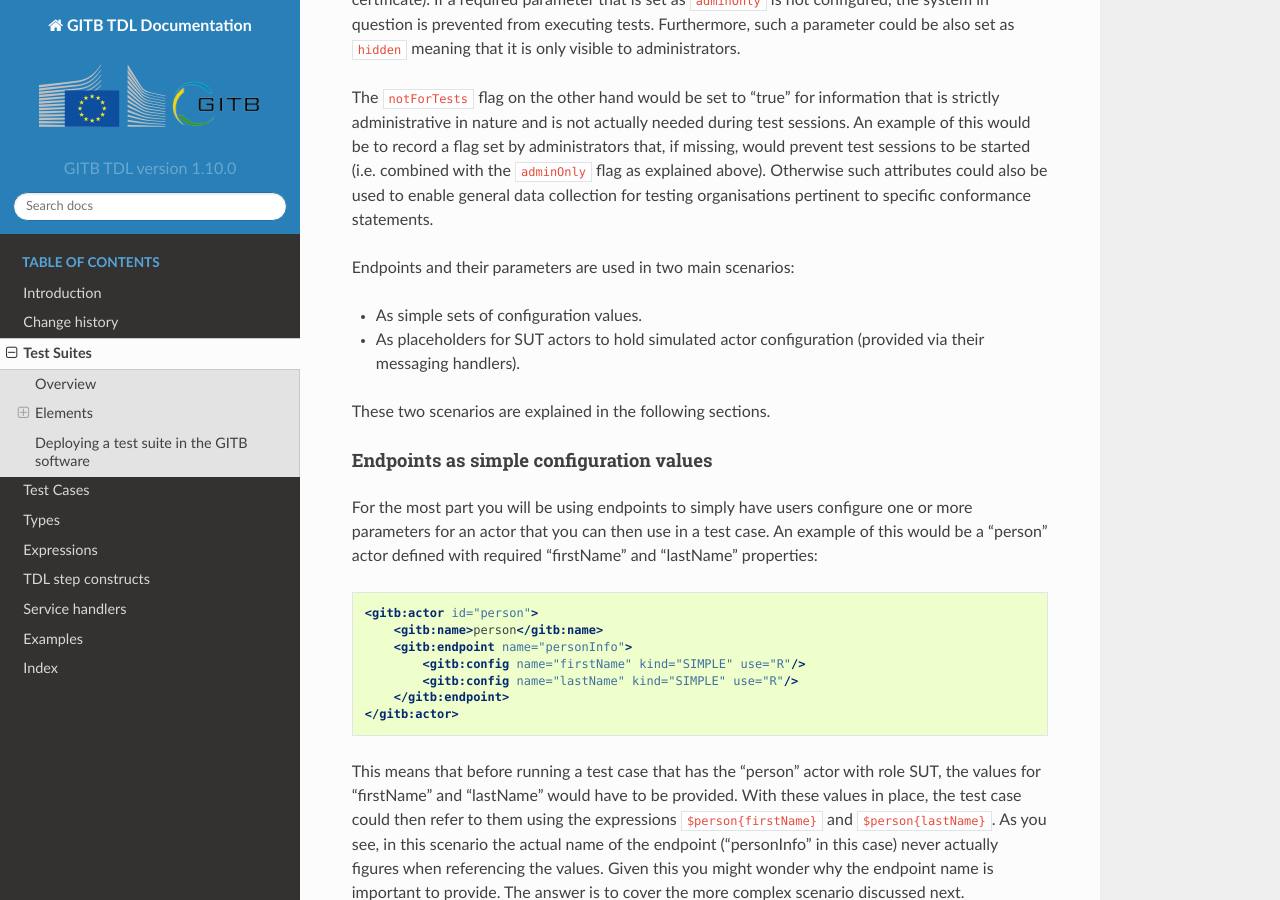
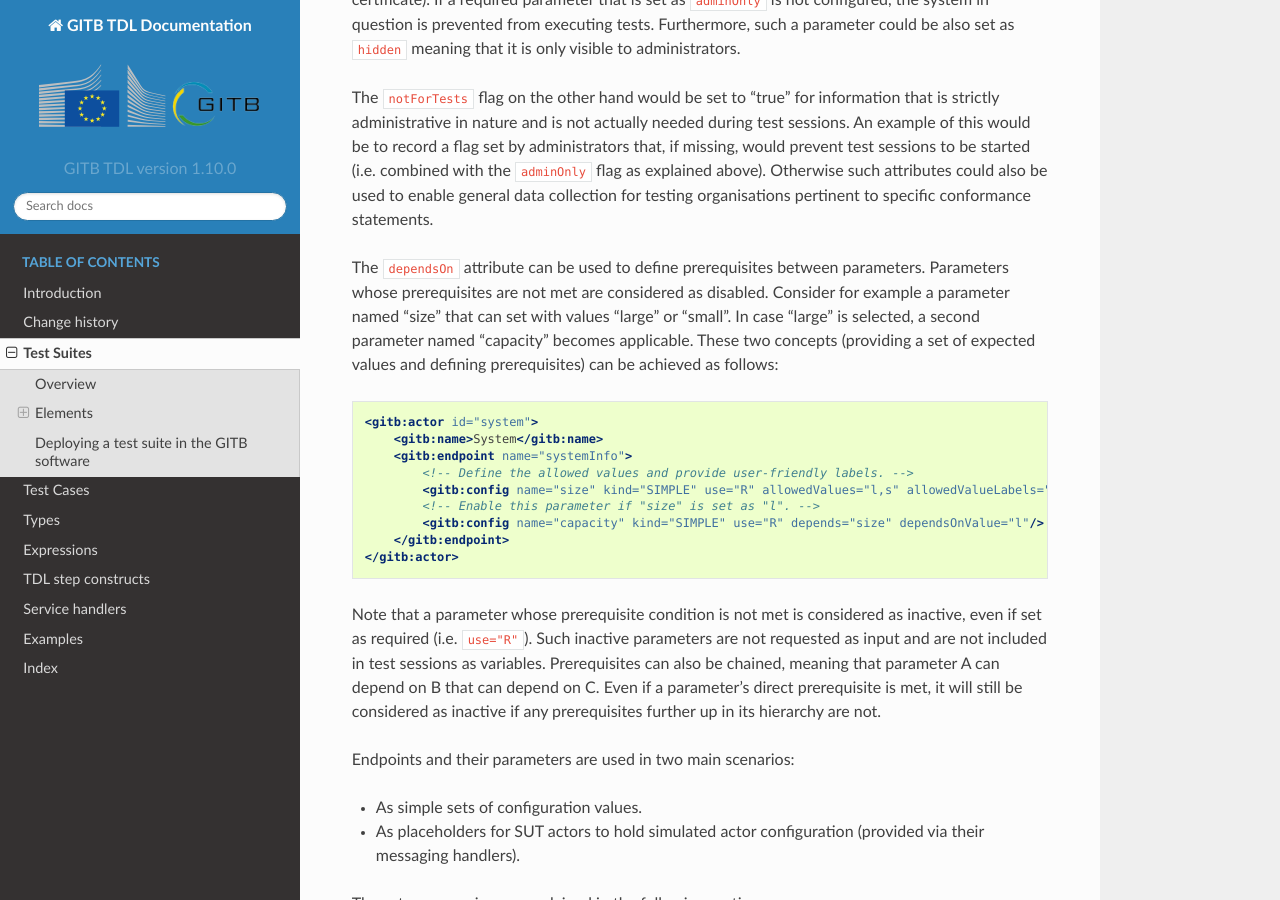
Before and after one commit to ISAITB/docs-tdl, a Sphinx documentation site: the page built from source/testsuite/index.rst, in a window 1280 px wide and 900 px high, scrolled down 4644 px. Built offline with Sphinx 7.4.7 and the Read the Docs theme 2.0.0, drawn with Linux system fonts in a browser that asks for light colours.

Commit message:
[ITB-691, ITB-692] Parameter prerequisites and allowed values.

```diff
--- a/source/changelog/index.rst
+++ b/source/changelog/index.rst
@@ -19,7 +19,9 @@
     :header: "Description", "Type", "Relevant sections"
     :delim: |
 
-    Actors' endpoint parameters can now be defined as hidden to have them visible only to administrators. | GITB TDL | :ref:`test-suite-actors`
+    Actors' endpoint parameters can now be defined as ``hidden`` to have them visible only to administrators. | GITB TDL | :ref:`test-suite-actors`
+    Actors' endpoint parameters now support the definition of allowed values with optional labels (``allowedValues`` and ``allowedValueLabels``). | GITB TDL | :ref:`test-suite-actors`
+    Actors' endpoint parameters now support defining other parameters as prerequisites (``dependsOn`` and ``dependsOnValue``). | GITB TDL | :ref:`test-suite-actors`
     New ``log`` step to add arbitrary information to the test session's log output. | GITB TDL | :ref:`tdl-step-log`
     The ``documentation`` content for test suites, test cases and test steps can now be provided via imported resource. | GITB TDL | :ref:`test-suite-metadata`, :ref:`test-case-metadata`, :ref:`tdl-steps-common-documentation`
     The ID of test suites and test cases is now considered in the GITB software for referencing and matching. | GITB software| :ref:`test-suite`, :ref:`test-case`
--- a/source/testsuite/index.rst
+++ b/source/testsuite/index.rst
@@ -181,6 +181,15 @@
     @desc, no, A description to explain the purpose of this endpoint.
     config, yes, One or more elements to define each of the endpoint's parameters.
 
+.. index:: config (endpoint parameter)
+.. index:: adminOnly
+.. index:: notForTests
+.. index:: hidden
+.. index:: dependsOn
+.. index:: dependsOnValue
+.. index:: allowedValues
+.. index:: allowedValueLabels
+
 The ``config`` elements defining an endpoint's parameters are structured as follows:
 
 .. csv-table::
@@ -195,6 +204,10 @@
     @adminOnly| no| A boolean value (by default "false") indicating whether this parameter can only be edited by administrators.
     @notForTests| no| A boolean value (by default "false") indicating whether this parameter is included as a test session context variable.
     @hidden| no| A boolean value (by default "false") indicating whether this parameter can only be viewed by administrators.
+    @dependsOn| no| A string indicating the name of another parameter within the endpoint that is a prerequisite for the current one.
+    @dependsOnValue| no| In case ``dependsOn`` is defined, this is the value that the prerequisite property should have in order for the current one to be enabled.
+    @allowedValues| no| A comma-separated list of values that are allowed for this parameter.
+    @allowedValueLabels| no| In case ``allowedValues`` is defined, this is a comma-separated list of labels for the provided values (their number must match the values). If not provided, the values themselves are used as labels.
 
 In terms of the ``kind`` attribute, the values "SIMPLE" and "SECRET" both represent text values. The difference is that ones
 defined as "SECRET" are never presented to users nor are they ever transferred to client software. The two attributes ``adminOnly``
@@ -212,6 +225,28 @@
 missing, would prevent test sessions to be started (i.e. combined with the ``adminOnly`` flag as explained above).
 Otherwise such attributes could also be used to enable general data collection for testing organisations pertinent
 to specific conformance statements.
+
+The ``dependsOn`` attribute can be used to define prerequisites between parameters. Parameters whose prerequisites are not met are
+considered as disabled. Consider for example a parameter named "size" that can set with values "large" or "small". In case "large"
+is selected, a second parameter named "capacity" becomes applicable. These two concepts (providing a set of expected values and
+defining prerequisites) can be achieved as follows:
+
+.. code-block:: xml
+
+    <gitb:actor id="system">
+        <gitb:name>System</gitb:name>
+        <gitb:endpoint name="systemInfo">
+            <!-- Define the allowed values and provide user-friendly labels. -->
+            <gitb:config name="size" kind="SIMPLE" use="R" allowedValues="l,s" allowedValueLabels="Large,Small"/>
+            <!-- Enable this parameter if "size" is set as "l". -->
+            <gitb:config name="capacity" kind="SIMPLE" use="R" depends="size" dependsOnValue="l"/>
+        </gitb:endpoint>
+    </gitb:actor>
+
+Note that a parameter whose prerequisite condition is not met is considered as inactive, even if set as required (i.e. ``use="R"``).
+Such inactive parameters are not requested as input and are not included in test sessions as variables. Prerequisites can
+also be chained, meaning that parameter A can depend on B that can depend on C. Even if a parameter's direct prerequisite is met,
+it will still be considered as inactive if any prerequisites further up in its hierarchy are not.
 
 Endpoints and their parameters are used in two main scenarios:
 
```
